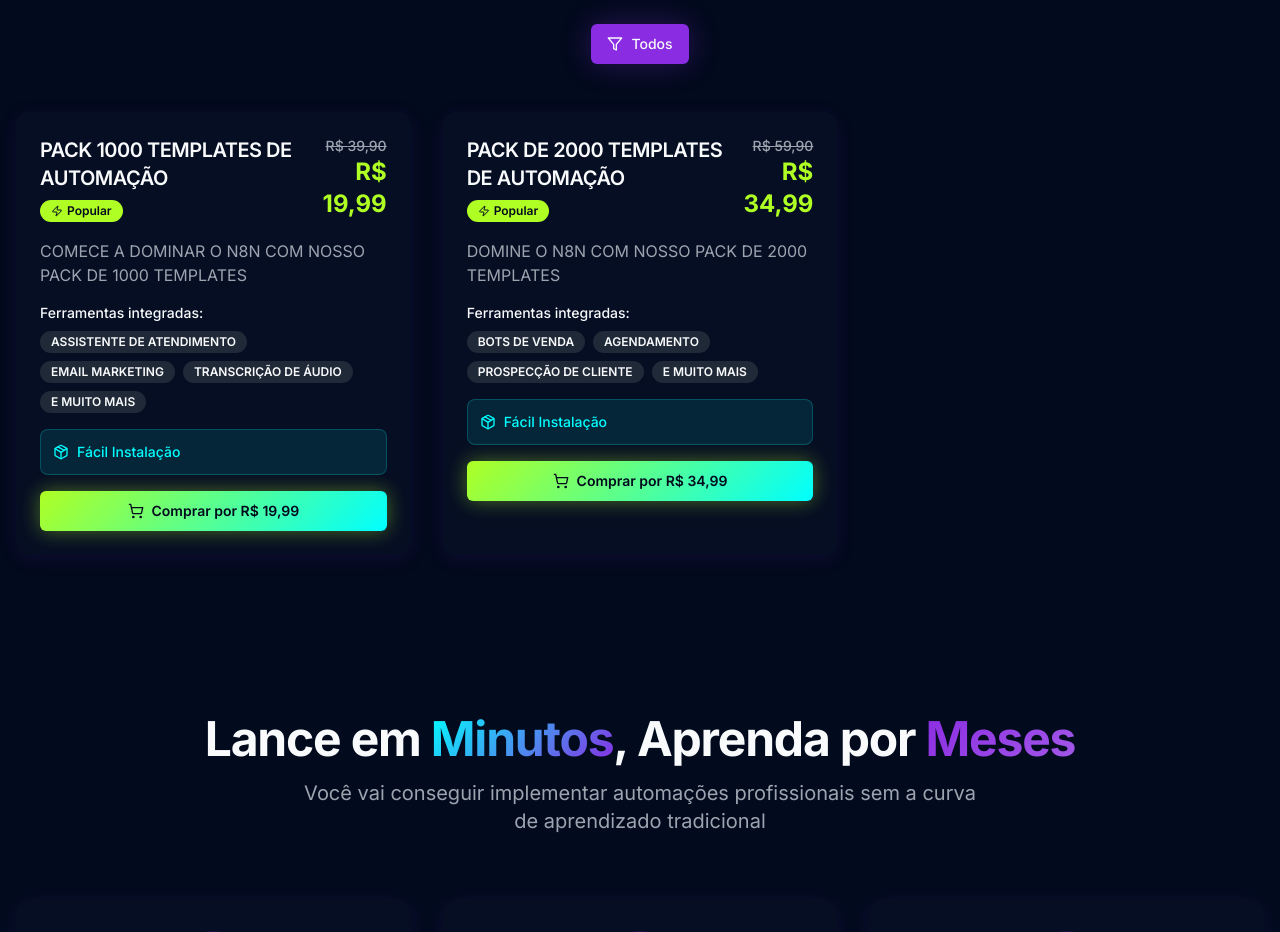
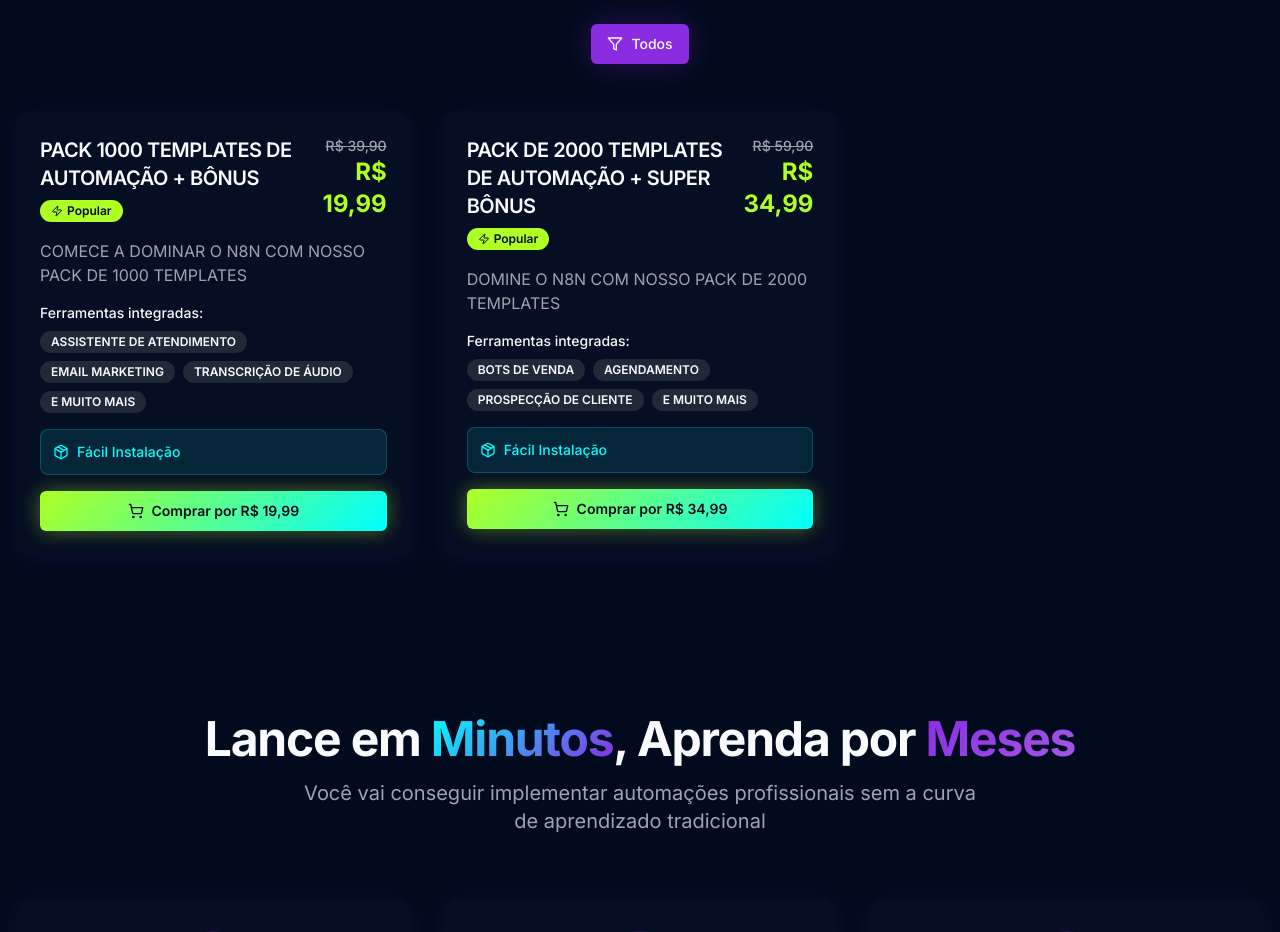
Before and after one commit to Emanuelll182/SITEKIWIFY, a React (Vite) app: page / in a window 1280 px wide. Shown: the part 1460-2392 px from the top of the page. Built offline with nearby package versions, Linux system fonts and the light colour scheme; no server answers.

Commit message:
Update ProductsSection.tsx

```diff
--- a/src/components/ProductsSection.tsx
+++ b/src/components/ProductsSection.tsx
@@ -16,7 +16,7 @@ const ProductsSection = () => {
   const products = [
     {
       id: 1,
-      name: "PACK 1000 TEMPLATES DE AUTOMAÇÃO",
+      name: "PACK 1000 TEMPLATES DE AUTOMAÇÃO + BÔNUS",
       category: "Todos",
       price: "19,99",
       old_price: " 39,90",
@@ -26,7 +26,7 @@ const ProductsSection = () => {
     },
     {
       id: 2,
-      name: "PACK DE 2000 TEMPLATES DE AUTOMAÇÃO",
+      name: "PACK DE 2000 TEMPLATES DE AUTOMAÇÃO + SUPER BÔNUS",
       category: "Todos",
       price: "34,99",
       old_price: "59,90",
```
